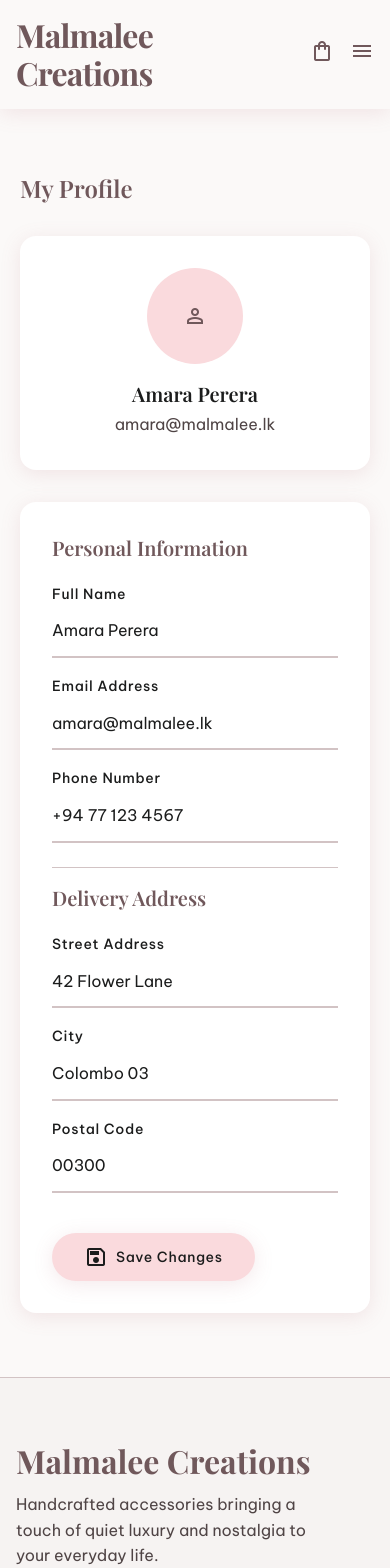
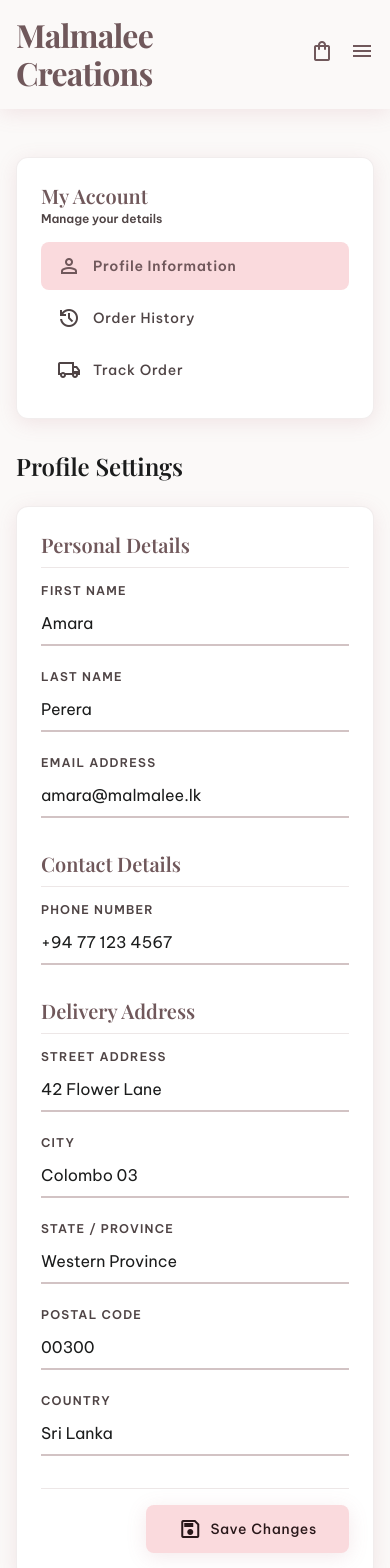
Before and after one commit to Dinisuru1230/DsoftWeb, a React (Vite) app in the folder Frontend/: page /account/profile in a window 390 px wide. Shown: the top 1568 px of the page. Built offline with nearby package versions, Linux system fonts and the light colour scheme; a web font is replaced by a local one.

Commit message:
slide bar fixed

```diff
--- a/Frontend/src/pages/MyAccount.jsx
+++ b/Frontend/src/pages/MyAccount.jsx
@@ -3,13 +3,12 @@ import { Link, useNavigate } from 'react-router-dom';
 import { useAuth } from '../context/AuthContext';
 
 const ORDERS = [
-  { id: 'MC-2024-001', date: '2024-07-15', status: 'Delivered', total: 45.00, items: 3, statusColor: 'text-primary' },
-  { id: 'MC-2024-002', date: '2024-07-28', status: 'Processing', total: 28.00, items: 2, statusColor: 'text-secondary' },
-  { id: 'MC-2024-003', date: '2024-08-01', status: 'Pending', total: 12.00, items: 1, statusColor: 'text-tertiary' },
+  { id: 'MC-8492', date: 'Oct 12, 2024', total: 145.00, items: 3, status: 'Pending', statusColor: 'bg-surface-container border border-outline-variant text-on-surface-variant' },
+  { id: 'MC-8310', date: 'Sep 28, 2024', total: 85.50, items: 2, status: 'Shipped', statusColor: 'bg-primary-container text-on-primary-container' },
+  { id: 'MC-7901', date: 'Aug 05, 2024', total: 210.00, items: 4, status: 'Delivered', statusColor: 'bg-surface-container-highest text-on-surface' },
 ];
 
 export default function MyAccount() {
-  const [activeTab, setActiveTab] = useState('orders');
   const { user, logout } = useAuth();
   const navigate = useNavigate();
 
@@ -19,98 +18,114 @@ export default function MyAccount() {
   }
 
   return (
-    <main className="flex-grow w-full max-w-[1200px] mx-auto px-5 md:px-16 py-16">
-      <div className="flex flex-col md:flex-row gap-8">
-        {/* Sidebar */}
-        <aside className="md:w-64 flex-shrink-0">
-          <div className="bg-surface-container-lowest rounded-2xl p-6 shadow-ambient mb-4 text-center">
-            <div className="w-20 h-20 rounded-full bg-primary-container flex items-center justify-center mx-auto mb-3">
-              <span className="material-symbols-outlined text-primary text-4xl">person</span>
-            </div>
-            <h2 className="font-title-sm text-title-sm text-on-surface">{user?.name || 'Malmalee User'}</h2>
-            <p className="font-body-md text-body-md text-on-surface-variant">{user?.email}</p>
+    <main className="flex-grow flex flex-col md:flex-row w-full max-w-[1400px] mx-auto px-4 sm:px-8 md:px-12 py-12 gap-8">
+      {/* Sidebar Navigation */}
+      <aside className="w-full md:w-64 flex-shrink-0">
+        <div className="bg-surface-container-lowest border border-outline-variant/30 rounded-xl p-6 shadow-ambient space-y-4 sticky top-24">
+          <div className="mb-2">
+            <h2 className="font-title-sm text-title-sm text-primary">My Account</h2>
+            <p className="font-label-sm text-label-sm text-on-surface-variant mt-0.5">Manage your details</p>
           </div>
-          <nav className="bg-surface-container-lowest rounded-2xl shadow-ambient overflow-hidden">
-            {[
-              { id: 'orders', label: 'My Orders', icon: 'shopping_bag' },
-              { id: 'wishlist', label: 'Wishlist', icon: 'favorite' },
-              { id: 'profile', label: 'Profile Settings', icon: 'manage_accounts', link: '/account/profile' },
-              { id: 'track', label: 'Track Order', icon: 'local_shipping', link: '/account/track' },
-            ].map((item) => (
-              item.link ? (
-                <Link
-                  key={item.id}
-                  to={item.link}
-                  className="flex items-center gap-3 px-4 py-3 font-label-md text-label-md text-on-surface-variant hover:bg-surface-container hover:text-primary transition-colors border-b border-outline-variant/50 last:border-0"
-                >
-                  <span className="material-symbols-outlined text-[20px]">{item.icon}</span>
-                  {item.label}
-                </Link>
-              ) : (
-                <button
-                  key={item.id}
-                  onClick={() => setActiveTab(item.id)}
-                  className={`w-full flex items-center gap-3 px-4 py-3 font-label-md text-label-md transition-colors border-b border-outline-variant/50 last:border-0 ${
-                    activeTab === item.id
-                      ? 'bg-primary-container text-primary font-bold'
-                      : 'text-on-surface-variant hover:bg-surface-container hover:text-primary'
-                  }`}
-                >
-                  <span className="material-symbols-outlined text-[20px]">{item.icon}</span>
-                  {item.label}
-                </button>
-              )
-            ))}
+          <nav className="flex flex-col gap-1">
+            <Link
+              to="/account/profile"
+              className="flex items-center gap-3 px-4 py-3 font-label-md text-label-md text-on-surface-variant hover:bg-surface-container rounded-lg hover:translate-x-1 transition-transform duration-200"
+            >
+              <span className="material-symbols-outlined text-[20px]">person</span>
+              Profile Information
+            </Link>
+            <Link
+              to="/account"
+              className="flex items-center gap-3 px-4 py-3 font-label-md text-label-md text-primary font-bold bg-primary-container rounded-lg"
+            >
+              <span className="material-symbols-outlined text-[20px]">history</span>
+              Order History
+            </Link>
+            <Link
+              to="/account/track"
+              className="flex items-center gap-3 px-4 py-3 font-label-md text-label-md text-on-surface-variant hover:bg-surface-container rounded-lg hover:translate-x-1 transition-transform duration-200"
+            >
+              <span className="material-symbols-outlined text-[20px]">local_shipping</span>
+              Track Order
+            </Link>
             <button
               onClick={handleLogout}
-              className="w-full flex items-center gap-3 px-4 py-3 font-label-md text-label-md text-error hover:bg-error-container/30 transition-colors"
+              className="w-full flex items-center gap-3 px-4 py-3 font-label-md text-label-md text-error hover:bg-error-container/30 rounded-lg transition-colors text-left"
             >
               <span className="material-symbols-outlined text-[20px]">logout</span>
               Sign Out
             </button>
           </nav>
-        </aside>
+        </div>
+      </aside>
 
-        {/* Content Area */}
-        <div className="flex-grow">
-          {activeTab === 'orders' && (
-            <div>
-              <h1 className="font-headline-md-mobile md:font-headline-md text-headline-md-mobile md:text-headline-md text-primary mb-6">
-                My Orders
-              </h1>
-              <div className="space-y-4">
+      {/* Main Content Area */}
+      <section className="flex-grow">
+        <div className="mb-6">
+          <h1 className="font-headline-md-mobile md:font-headline-md text-headline-md-mobile md:text-headline-md text-primary mb-1">
+            Order History
+          </h1>
+          <p className="font-body-md text-body-md text-on-surface-variant">
+            Review your past purchases and track current orders.
+          </p>
+        </div>
+
+        {/* Bento Card & Table */}
+        <div className="bg-surface-container-lowest rounded-xl shadow-ambient p-6 md:p-8 overflow-hidden border border-outline-variant/30 space-y-6">
+          <div className="overflow-x-auto">
+            <table className="w-full text-left border-collapse min-w-[600px]">
+              <thead>
+                <tr className="border-b-2 border-primary/20">
+                  <th className="py-3 px-4 font-label-md text-label-md text-on-surface-variant">Order ID</th>
+                  <th className="py-3 px-4 font-label-md text-label-md text-on-surface-variant">Date</th>
+                  <th className="py-3 px-4 font-label-md text-label-md text-on-surface-variant">Total</th>
+                  <th className="py-3 px-4 font-label-md text-label-md text-on-surface-variant">Status</th>
+                  <th className="py-3 px-4 font-label-md text-label-md text-on-surface-variant text-right">Action</th>
+                </tr>
+              </thead>
+              <tbody className="divide-y divide-outline-variant/20">
                 {ORDERS.map((order) => (
-                  <div key={order.id} className="bg-surface-container-lowest rounded-xl p-6 shadow-ambient flex flex-col sm:flex-row items-start sm:items-center justify-between gap-4">
-                    <div>
-                      <p className="font-label-md text-label-md text-on-surface-variant mb-1">Order #{order.id}</p>
-                      <p className="font-title-sm text-title-sm text-on-surface">{order.date}</p>
-                      <p className="font-label-sm text-label-sm text-on-surface-variant mt-1">{order.items} item{order.items > 1 ? 's' : ''} · ${order.total.toFixed(2)}</p>
-                    </div>
-                    <div className="flex items-center gap-4">
-                      <span className={`font-label-md text-label-md ${order.statusColor} bg-primary-container/30 px-3 py-1 rounded-full`}>
+                  <tr key={order.id} className="group hover:bg-surface-container-low transition-colors duration-200">
+                    <td className="py-4 px-4 font-body-md text-body-md text-on-surface font-medium">#{order.id}</td>
+                    <td className="py-4 px-4 font-body-md text-body-md text-on-surface-variant">{order.date}</td>
+                    <td className="py-4 px-4 font-body-md text-body-md text-on-surface font-bold">${order.total.toFixed(2)}</td>
+                    <td className="py-4 px-4">
+                      <span className={`inline-flex items-center px-3 py-1 rounded-full font-label-sm text-label-sm ${order.statusColor}`}>
                         {order.status}
                       </span>
-                      <Link to="/account/track" className="font-label-md text-label-md text-primary hover:underline">
-                        Track
+                    </td>
+                    <td className="py-4 px-4 text-right">
+                      <Link
+                        to="/account/track"
+                        className="text-primary hover:text-on-primary-container font-label-md text-label-md transition-colors"
+                      >
+                        Track Order
                       </Link>
-                    </div>
-                  </div>
+                    </td>
+                  </tr>
                 ))}
-              </div>
-            </div>
-          )}
-          {activeTab === 'wishlist' && (
-            <div className="text-center py-16">
-              <span className="material-symbols-outlined text-6xl text-outline mb-4 block">favorite</span>
-              <h2 className="font-headline-md-mobile text-headline-md-mobile text-primary mb-3">Your Wishlist is Empty</h2>
-              <p className="font-body-md text-body-md text-on-surface-variant mb-6">Save products you love for later.</p>
-              <Link to="/shop" className="bg-primary-container text-on-background font-label-md text-label-md py-3 px-8 rounded-full hover:bg-primary hover:text-white transition-all">
-                Explore Products
+              </tbody>
+            </table>
+          </div>
+
+          {/* Support Note Box */}
+          <div className="p-6 bg-surface-container-low rounded-lg border border-primary-fixed-dim/30 flex items-start gap-4">
+            <span className="material-symbols-outlined text-primary text-2xl mt-0.5">favorite</span>
+            <div className="space-y-1">
+              <h4 className="font-title-sm text-title-sm text-primary">Need help with an order?</h4>
+              <p className="font-body-md text-body-md text-on-surface-variant text-sm">
+                Our customer care team is here to assist you with any questions regarding your handcrafted pieces.
+              </p>
+              <Link
+                to="/contact"
+                className="inline-block mt-2 text-primary border-b border-primary font-label-md text-label-md pb-0.5 hover:opacity-80 transition-opacity"
+              >
+                Contact Support
               </Link>
             </div>
-          )}
+          </div>
         </div>
-      </div>
+      </section>
     </main>
   );
 }
--- a/Frontend/src/pages/MyProfile.jsx
+++ b/Frontend/src/pages/MyProfile.jsx
@@ -1,16 +1,22 @@
 import { useState } from 'react';
+import { Link } from 'react-router-dom';
 import { useAuth } from '../context/AuthContext';
 
 export default function MyProfile() {
   const { user, updateUser } = useAuth();
+
   const [form, setForm] = useState({
-    name: user?.name || '',
-    email: user?.email || '',
-    phone: user?.phone || '',
-    address: user?.address || '',
-    city: user?.city || '',
-    postalCode: user?.postalCode || '',
+    firstName: user?.firstName || 'Amara',
+    lastName: user?.lastName || 'Perera',
+    email: user?.email || 'amara@malmalee.lk',
+    phone: user?.phone || '+94 77 123 4567',
+    address: user?.address || '42 Flower Lane',
+    city: user?.city || 'Colombo 03',
+    state: user?.state || 'Western Province',
+    postalCode: user?.postalCode || '00300',
+    country: user?.country || 'Sri Lanka',
   });
+
   const [saved, setSaved] = useState(false);
 
   function handleChange(e) {
@@ -20,81 +26,211 @@ export default function MyProfile() {
 
   function handleSubmit(e) {
     e.preventDefault();
-    updateUser(form);
+    updateUser({ ...form, name: `${form.firstName} ${form.lastName}` });
     setSaved(true);
     setTimeout(() => setSaved(false), 3000);
   }
 
   return (
-    <main className="flex-grow w-full max-w-[1200px] mx-auto px-5 md:px-16 py-16">
-      <h1 className="font-headline-md-mobile md:font-headline-md text-headline-md-mobile md:text-headline-md text-primary mb-8">
-        My Profile
+    <main className="flex-grow flex flex-col md:flex-row w-full max-w-[1400px] mx-auto px-4 sm:px-8 md:px-12 py-12 gap-8">
+      {/* Sidebar Navigation */}
+      <aside className="w-full md:w-64 flex-shrink-0">
+        <div className="bg-surface-container-lowest border border-outline-variant/30 rounded-xl p-6 shadow-ambient space-y-4 sticky top-24">
+          <div className="mb-2">
+            <h2 className="font-title-sm text-title-sm text-primary">My Account</h2>
+            <p className="font-label-sm text-label-sm text-on-surface-variant mt-0.5">Manage your details</p>
+          </div>
+          <nav className="flex flex-col gap-1">
+            <Link
+              to="/account/profile"
+              className="flex items-center gap-3 px-4 py-3 font-label-md text-label-md text-primary font-bold bg-primary-container rounded-lg"
+            >
+              <span className="material-symbols-outlined text-[20px]">person</span>
+              Profile Information
+            </Link>
+            <Link
+              to="/account"
+              className="flex items-center gap-3 px-4 py-3 font-label-md text-label-md text-on-surface-variant hover:bg-surface-container rounded-lg hover:translate-x-1 transition-transform duration-200"
+            >
+              <span className="material-symbols-outlined text-[20px]">history</span>
+              Order History
+            </Link>
+            <Link
+              to="/account/track"
+              className="flex items-center gap-3 px-4 py-3 font-label-md text-label-md text-on-surface-variant hover:bg-surface-container rounded-lg hover:translate-x-1 transition-transform duration-200"
+            >
+              <span className="material-symbols-outlined text-[20px]">local_shipping</span>
+              Track Order
+            </Link>
+          </nav>
+        </div>
+      </aside>
+
+      {/* Main Content Area */}
+      <section className="flex-grow max-w-3xl">
+        <h1 className="font-headline-md-mobile md:font-headline-md text-headline-md-mobile md:text-headline-md text-on-background mb-6">
+          Profile Settings
         </h1>
-      <div className="grid grid-cols-1 lg:grid-cols-3 gap-8">
-        {/* Avatar Card */}
-        <div className="lg:col-span-1">
-          <div className="bg-surface-container-lowest rounded-2xl p-8 shadow-ambient text-center">
-            <div className="w-24 h-24 rounded-full bg-primary-container flex items-center justify-center mx-auto mb-4">
-              <span className="material-symbols-outlined text-primary text-5xl">person</span>
+
+        <form onSubmit={handleSubmit} className="bg-surface-container-lowest p-6 md:p-10 rounded-xl shadow-ambient border border-outline-variant/30 flex flex-col gap-8">
+          {/* Personal Details */}
+          <div className="flex flex-col gap-4">
+            <div className="border-b border-outline-variant/40 pb-2">
+              <h3 className="font-title-sm text-title-sm text-primary">Personal Details</h3>
             </div>
-            <h2 className="font-title-sm text-title-sm text-on-surface mb-1">{form.name || 'Your Name'}</h2>
-            <p className="font-body-md text-body-md text-on-surface-variant">{form.email}</p>
+            <div className="grid grid-cols-1 md:grid-cols-2 gap-6">
+              <div className="flex flex-col gap-1">
+                <label className="font-label-sm text-label-sm text-on-surface-variant uppercase tracking-widest">
+                  First Name
+                </label>
+                <input
+                  type="text"
+                  name="firstName"
+                  value={form.firstName}
+                  onChange={handleChange}
+                  required
+                  className="custom-input w-full py-2 font-body-md text-body-md text-on-surface bg-transparent"
+                />
+              </div>
+              <div className="flex flex-col gap-1">
+                <label className="font-label-sm text-label-sm text-on-surface-variant uppercase tracking-widest">
+                  Last Name
+                </label>
+                <input
+                  type="text"
+                  name="lastName"
+                  value={form.lastName}
+                  onChange={handleChange}
+                  required
+                  className="custom-input w-full py-2 font-body-md text-body-md text-on-surface bg-transparent"
+                />
+              </div>
+              <div className="flex flex-col gap-1 md:col-span-2">
+                <label className="font-label-sm text-label-sm text-on-surface-variant uppercase tracking-widest">
+                  Email Address
+                </label>
+                <input
+                  type="email"
+                  name="email"
+                  value={form.email}
+                  onChange={handleChange}
+                  required
+                  className="custom-input w-full py-2 font-body-md text-body-md text-on-surface bg-transparent"
+                />
+              </div>
             </div>
           </div>
 
-        {/* Edit Form */}
-        <div className="lg:col-span-2">
-          <form onSubmit={handleSubmit} className="bg-surface-container-lowest rounded-2xl p-8 shadow-ambient space-y-6">
-            <h2 className="font-title-sm text-title-sm text-primary">Personal Information</h2>
-            <div className="grid grid-cols-1 sm:grid-cols-2 gap-5">
-              {[
-                { name: 'name', label: 'Full Name' },
-                { name: 'email', label: 'Email Address', type: 'email' },
-                { name: 'phone', label: 'Phone Number', type: 'tel' },
-              ].map(({ name, label, type = 'text' }) => (
-                <div key={name}>
-                  <label className="font-label-md text-label-md text-on-surface mb-1 block">{label}</label>
+          {/* Contact Details */}
+          <div className="flex flex-col gap-4">
+            <div className="border-b border-outline-variant/40 pb-2">
+              <h3 className="font-title-sm text-title-sm text-primary">Contact Details</h3>
+            </div>
+            <div className="grid grid-cols-1 md:grid-cols-2 gap-6">
+              <div className="flex flex-col gap-1">
+                <label className="font-label-sm text-label-sm text-on-surface-variant uppercase tracking-widest">
+                  Phone Number
+                </label>
                 <input
-                    type={type} name={name} value={form[name]} onChange={handleChange}
-                    className="custom-input w-full py-3 font-body-md text-body-md text-on-surface bg-transparent"
+                  type="tel"
+                  name="phone"
+                  value={form.phone}
+                  onChange={handleChange}
+                  required
+                  className="custom-input w-full py-2 font-body-md text-body-md text-on-surface bg-transparent"
                 />
               </div>
-              ))}
+            </div>
           </div>
 
-            <h2 className="font-title-sm text-title-sm text-primary pt-4 border-t border-outline-variant">Delivery Address</h2>
-            <div className="grid grid-cols-1 sm:grid-cols-2 gap-5">
-              {[
-                { name: 'address', label: 'Street Address' },
-                { name: 'city', label: 'City' },
-                { name: 'postalCode', label: 'Postal Code' },
-              ].map(({ name, label }) => (
-                <div key={name}>
-                  <label className="font-label-md text-label-md text-on-surface mb-1 block">{label}</label>
+          {/* Delivery Address */}
+          <div className="flex flex-col gap-4">
+            <div className="border-b border-outline-variant/40 pb-2">
+              <h3 className="font-title-sm text-title-sm text-primary">Delivery Address</h3>
+            </div>
+            <div className="grid grid-cols-1 md:grid-cols-2 gap-6">
+              <div className="flex flex-col gap-1 md:col-span-2">
+                <label className="font-label-sm text-label-sm text-on-surface-variant uppercase tracking-widest">
+                  Street Address
+                </label>
                 <input
-                    name={name} value={form[name]} onChange={handleChange}
-                    className="custom-input w-full py-3 font-body-md text-body-md text-on-surface bg-transparent"
+                  type="text"
+                  name="address"
+                  value={form.address}
+                  onChange={handleChange}
+                  required
+                  className="custom-input w-full py-2 font-body-md text-body-md text-on-surface bg-transparent"
                 />
               </div>
-              ))}
+              <div className="flex flex-col gap-1">
+                <label className="font-label-sm text-label-sm text-on-surface-variant uppercase tracking-widest">
+                  City
+                </label>
+                <input
+                  type="text"
+                  name="city"
+                  value={form.city}
+                  onChange={handleChange}
+                  required
+                  className="custom-input w-full py-2 font-body-md text-body-md text-on-surface bg-transparent"
+                />
+              </div>
+              <div className="flex flex-col gap-1">
+                <label className="font-label-sm text-label-sm text-on-surface-variant uppercase tracking-widest">
+                  State / Province
+                </label>
+                <input
+                  type="text"
+                  name="state"
+                  value={form.state}
+                  onChange={handleChange}
+                  required
+                  className="custom-input w-full py-2 font-body-md text-body-md text-on-surface bg-transparent"
+                />
+              </div>
+              <div className="flex flex-col gap-1">
+                <label className="font-label-sm text-label-sm text-on-surface-variant uppercase tracking-widest">
+                  Postal Code
+                </label>
+                <input
+                  type="text"
+                  name="postalCode"
+                  value={form.postalCode}
+                  onChange={handleChange}
+                  required
+                  className="custom-input w-full py-2 font-body-md text-body-md text-on-surface bg-transparent"
+                />
+              </div>
+              <div className="flex flex-col gap-1">
+                <label className="font-label-sm text-label-sm text-on-surface-variant uppercase tracking-widest">
+                  Country
+                </label>
+                <input
+                  type="text"
+                  name="country"
+                  value={form.country}
+                  onChange={handleChange}
+                  required
+                  className="custom-input w-full py-2 font-body-md text-body-md text-on-surface bg-transparent"
+                />
+              </div>
+            </div>
           </div>
 
-            <div className="flex items-center gap-4 pt-4">
+          {/* Action Button */}
+          <div className="flex justify-end pt-4 border-t border-outline-variant/40">
             <button
               type="submit"
-                className={`py-3 px-8 font-label-md text-label-md rounded-full transition-all duration-300 flex items-center gap-2 ${
-                  saved
-                    ? 'bg-primary text-white'
-                    : 'bg-primary-container text-on-background hover:bg-primary hover:text-white shadow-ambient'
+              className={`py-3 px-8 font-label-md text-label-md rounded-lg shadow-ambient hover:shadow-ambient-lg transition-all duration-300 flex items-center gap-2 ${
+                saved ? 'bg-primary text-white' : 'bg-primary-container text-on-primary-fixed hover:bg-primary hover:text-white'
               }`}
             >
               <span className="material-symbols-outlined text-[18px]">{saved ? 'check' : 'save'}</span>
-                {saved ? 'Saved!' : 'Save Changes'}
+              {saved ? 'Changes Saved!' : 'Save Changes'}
             </button>
           </div>
         </form>
-        </div>
-      </div>
+      </section>
     </main>
   );
 }
```
Lines whose indentation alone changed are shown as unchanged.
